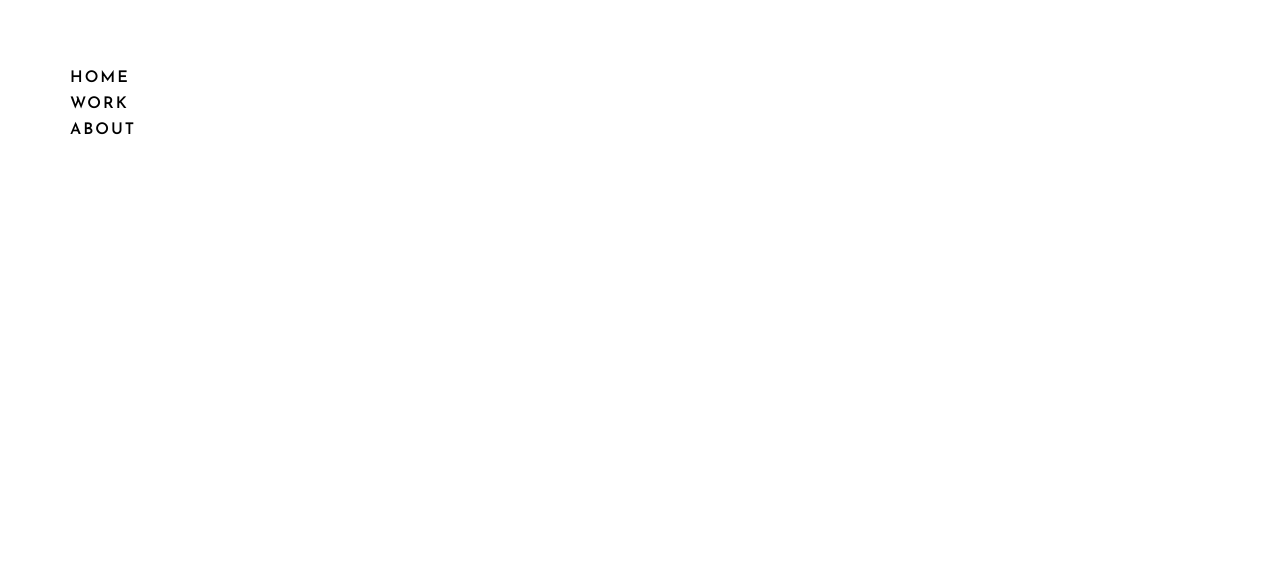
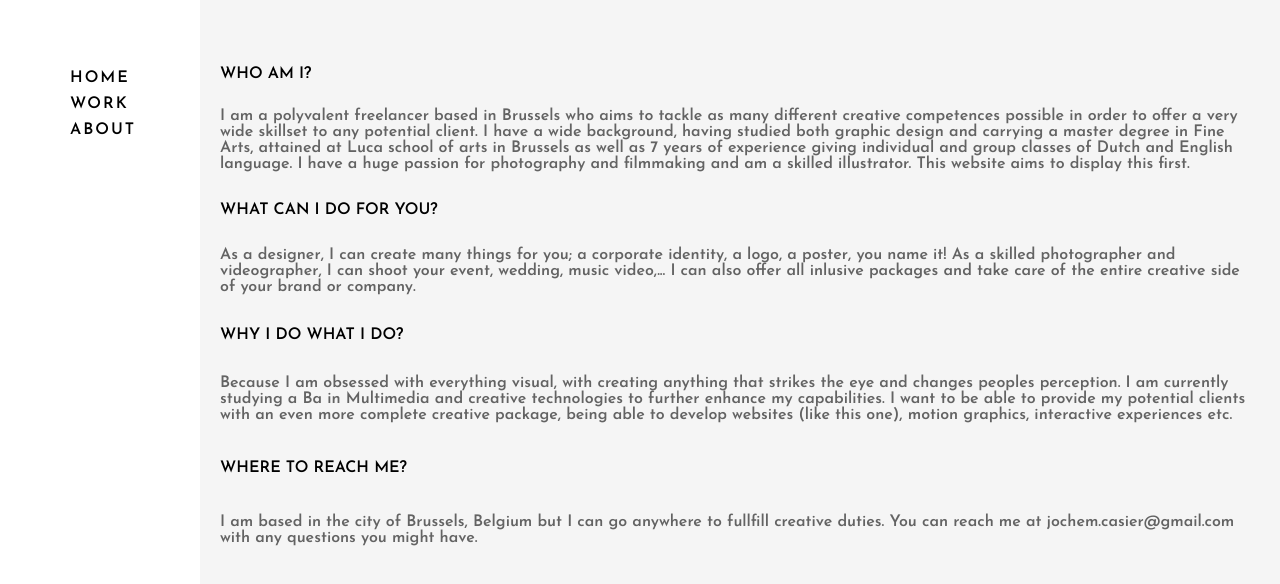
Before and after one commit to JochemCasier/site, a plain HTML site: page about.html in a window 1280 px wide. Shown: the top 584 px of the page. Drawn offline with Linux system fonts and the light colour scheme.

Commit message:
versie geupdate

```diff
--- a/about.html
+++ b/about.html
@@ -54,15 +54,38 @@
     </div>
 
     <div class="about">
-        <p>I am a polyvalent freelancer based in Brussels who aims to tackle as many different creative skills possible
+        <h1>WHO AM I?</h1>
+        <p>I am a polyvalent freelancer based in Brussels who aims to tackle as many different creative competences
+            possible
             in
             order to offer a very wide skillset to any potential client. I have a wide background, having studied both
             graphic design and carrying a master degree in Fine Arts, attained at Luca school of arts in Brussels as
-            well as 7 years of experience giving individueal and group classes of Dutch and English language. I have a
+            well as 7 years of experience giving individual and group classes of Dutch and English language. I have a
             huge passion for photography and filmmaking and am a skilled illustrator. This website aims to display this
-            first.</p>
+            first.
+        </p>
 
-        <div class="logo"><img src="images/logo.svg" class="work"></div>
+        <h2>WHAT CAN I DO FOR YOU?</h2>
+        <p>As a designer, I can create many things for you; a corporate identity, a logo, a poster, you name it!
+            As a skilled photographer and videographer, I can shoot your event, wedding, music video,...
+            I can also offer all inlusive packages and take care of the entire creative side of your brand or company.
+        </p>
+
+        <h3>WHY I DO WHAT I DO?</h3>
+        <p>
+            Because I am obsessed with everything visual, with creating anything that strikes the eye and changes
+            peoples perception.
+            I am currently studying a Ba in Multimedia and creative technologies to further enhance my capabilities. I
+            want to be able to provide my potential clients with an even more complete creative package, being able to
+            develop websites (like this one), motion graphics, interactive experiences etc.
+        </p>
+
+        <h4>WHERE TO REACH ME?</h4>
+        <p>
+            I am based in the city of Brussels, Belgium but I can go anywhere to fullfill creative duties.
+            You can reach me at jochem.casier@gmail.com with any questions you might have.
+        </p>
+
 
     </div>
 
--- a/style.css
+++ b/style.css
@@ -133,7 +133,7 @@ body {
   */
 #menu {
     position: absolute;
-    width: 50px;
+    width: 150px;
     height: 1000px;
     margin: -100px 0 0 -50px;
     padding: 50px;
@@ -181,8 +181,8 @@ body {
     font-size: x-large;
     color: #ffffff;
     text-align: center;
-    margin-left: 10px;
-    margin-top: 65px;
+    margin-left: 20px;
+    margin-top: 78px;
 
 
 }
@@ -192,10 +192,38 @@ body {
 }
 
 
+.about {
+    color: rgb(0, 0, 0);
+    padding-top: 55px;
+    margin: 50;
+    padding-bottom: 100%;
+    overflow: hidden;
+    display: flex;
+    flex-wrap: wrap;
+    background-color: rgb(0, 0, 0);
+}
+
+.about p {
+    padding-left: 20px;
+    padding-right: 20px;
+    color: #636363;
+
+
+}
+
+.about h1,
+h2,
+h3,
+h4 {
+    color: #f2f2f2;
+    padding-left: 20px;
+    font-size: medium;
+}
 
 
 
-@media (min-width: 720px) {
+
+@media (min-width: 1000px) {
 
     .sidebar {
         display: block;
@@ -303,19 +331,23 @@ body {
 
     .sidebar a:hover {
         color: #D89028;
-        transition: 0.4s;
         font-style: italic;
     }
 
     .about {
-        width: 50%;
-        margin: 0;
-        padding-bottom: 25%;
-        overflow: hidden;
-        display: flex;
-        flex-wrap: wrap;
         margin-left: 200px;
+        background-color: rgb(245, 245, 245);
     }
+
+    .about h1,
+    h2,
+    h3,
+    h4 {
+        color: black;
+    }
+
+}
+
 
 
 
@@ -423,6 +455,7 @@ body {
 .next {
     right: 0;
     border-radius: 3px 0 0 3px;
+
 }
 
 /* On hover, add a black background color with a little bit see-through */
@@ -467,15 +500,3 @@ body {
 .hover-shadow:hover {
     box-shadow: 0 4px 8px 0 rgba(0, 0, 0, 0.2), 0 6px 20px 0 rgba(0, 0, 0, 0.19);
 }
-
-
-
-
-
-
-
-
-
-
-
-}
```
Also changed, not shown: 1 other file. Lines whose indentation alone changed are shown as unchanged.
